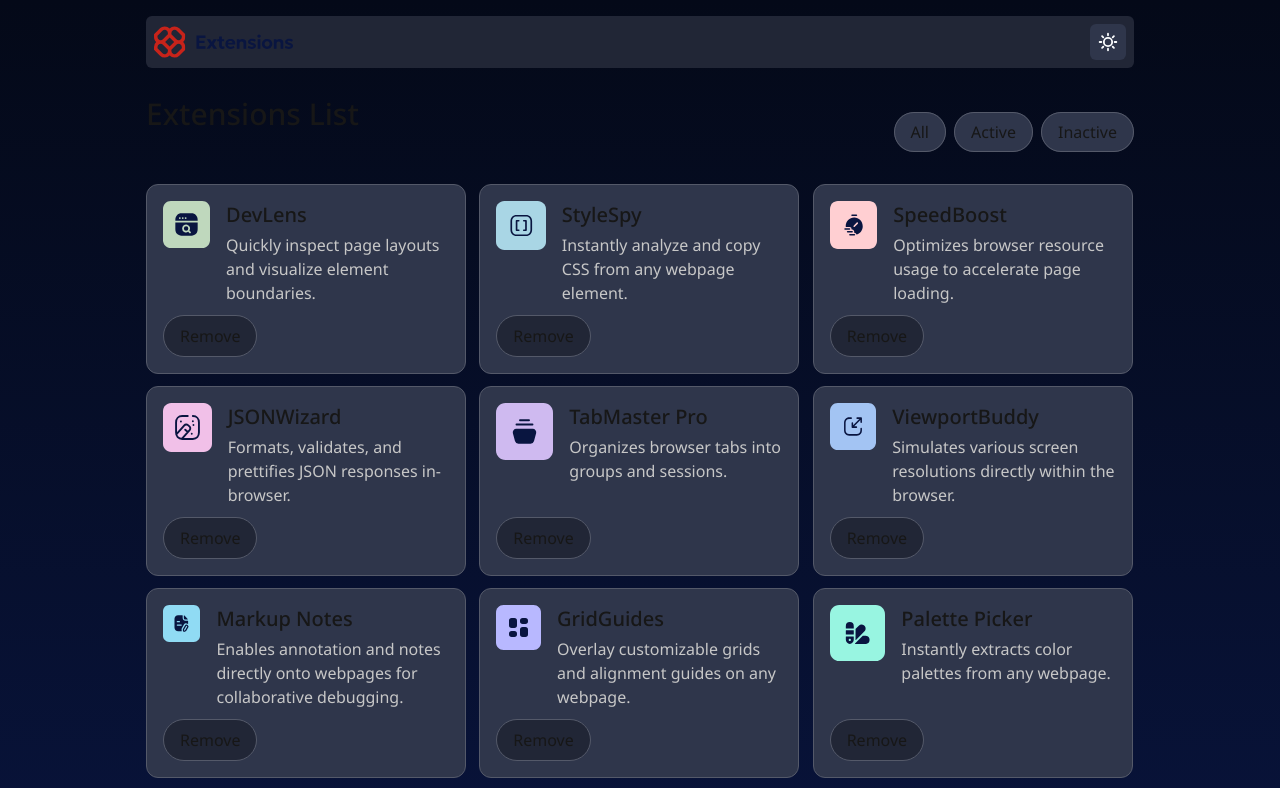
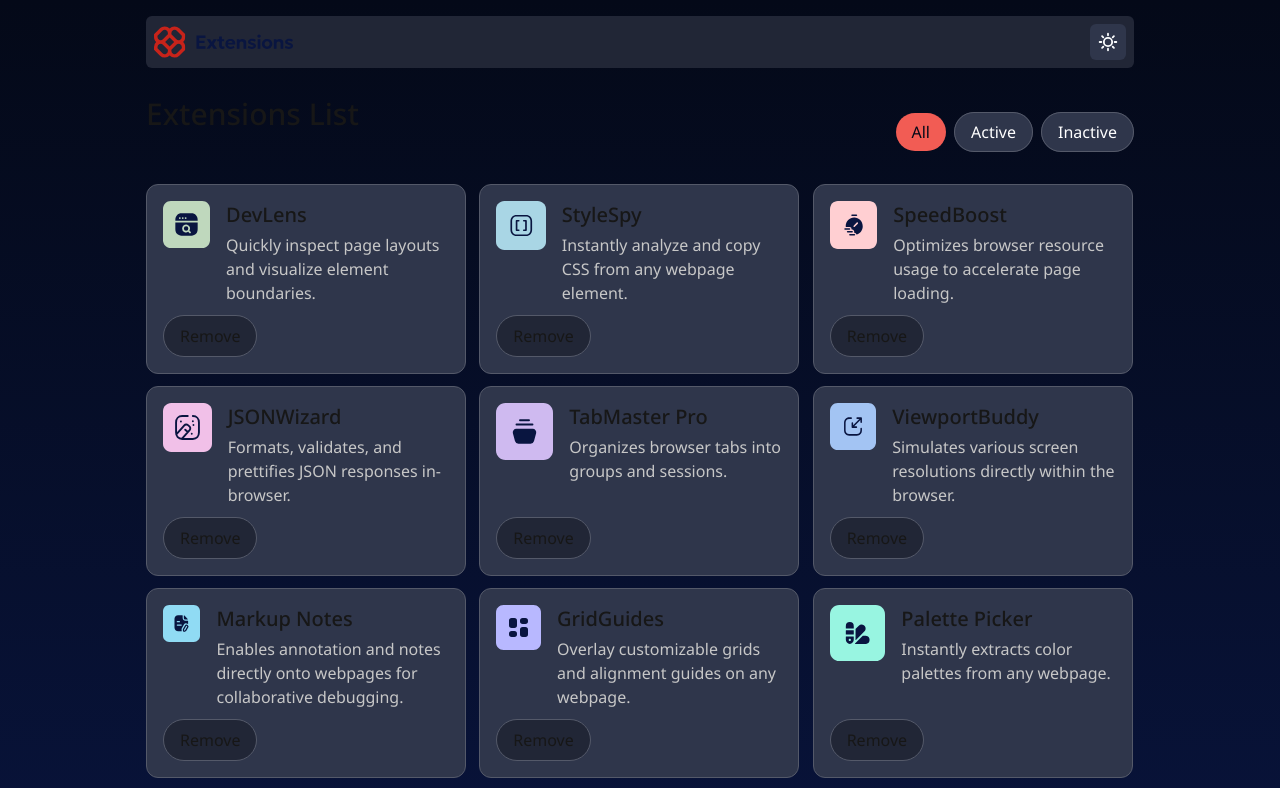
Before and after one commit to Harry823/browser-extension-manager-ui, a Next.js app: page / in a window 1280 px wide. Shown: the top 788 px of the page. Built offline with nearby package versions, Linux system fonts and the light colour scheme.

Commit message:
refactored sort types and added conditional styling on toggle buttons

```diff
--- a/src/components/ExtensionList.tsx
+++ b/src/components/ExtensionList.tsx
@@ -1,23 +1,30 @@
 'use client';
 
 import ExtensionItem from "@/components/ExtensionItem";
-import { SortType } from "@/types/enums/SortType";
 import { Extension } from "@/types/extension";
 import { useState } from "react";
 
+const SORT_TYPES = {
+    all: 'All',
+    active: 'Active',
+    inactive: 'Inactive'
+}
+
+type SortType = keyof typeof SORT_TYPES;
 type ExtensionListProps = {
     extensionData: Extension[]
 }
 
 const ExtensionList: React.FC<ExtensionListProps> = ({ extensionData }) => {
-    const [sortBy, setSortBy] = useState<SortType>(SortType.All);
+    const [sortBy, setSortBy] = useState<SortType>('all');
+    // WIP hook setExtensions to ExtensionItem component
     const [extensions, setExtensions] = useState<Extension[]>(extensionData)
 
     const shouldExtensionShow = (extensionItem: Extension) => {
         const extensionSortStatus = extensionItem.isActive
-            ? SortType.Active
-            : SortType.Inactive;
-        if (sortBy === SortType.All || sortBy === extensionSortStatus) {
+            ? 'active'
+            : 'inactive';
+        if (sortBy === 'all' || sortBy === extensionSortStatus) {
             return true;
         } else {
             return false;
@@ -29,19 +36,27 @@ const ExtensionList: React.FC<ExtensionListProps> = ({ extensionData }) => {
             <div className="mb-4 text-center flex flex-wrap justify-center md:justify-between">
                 <h1 className="text-3xl font-medium md:float-left">Extensions List</h1>
                 <div className="flex my-6 gap-2 justify-center md:float-right">
-                    {Object.keys(SortType).map((buttonType, index) =>
+                    {Object.keys(SORT_TYPES).map((buttonType, index) => {
+                        const typedButtonType = buttonType as SortType
+                        return (
                             <button
                                 key={index}
-                            onClick={() => setSortBy(SortType[buttonType as keyof typeof SortType])}>
+                                onClick={() => setSortBy(typedButtonType)}>
                                 <div
-                            // WIP conditional styling on active sort button
                                     className={`inline rounded-3xl px-4 py-2
-                                ${'bg-[hsl(225,_23%,_24%)] border border-[hsl(226,_11%,_37%)]'}`}
-                            style={{ backgroundColor: 'hsl(225, 23%, 24%)' }}
+                                        ${typedButtonType === sortBy
+                                            ? 'bg-[hsl(3,_86%,_64%)]'
+                                            : 'bg-[hsl(225,_23%,_24%)] border border-[hsl(226,_11%,_37%)]'}
+                                    `}
                                 >
-                                <span>{buttonType}</span>
+                                    <span
+                                        className={typedButtonType === sortBy ? 'text-[#040918]' : 'text-white'}>
+                                        {SORT_TYPES[typedButtonType]}
+                                    </span>
                                 </div>
                             </button>
+                        )
+                    }
                     )}
                 </div>
             </div>
--- a/src/types/enums/SortType.ts
+++ /dev/null
@@ -1,5 +0,0 @@
-export enum SortType {
-    All = 'all',
-    Active = 'active',
-    Inactive = 'inactive',
-}
```
Lines whose indentation alone changed are shown as unchanged.
